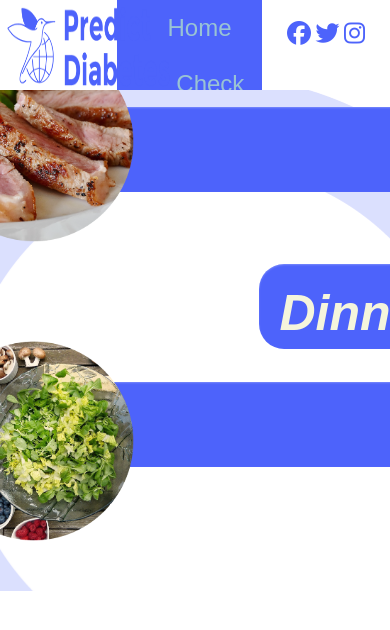
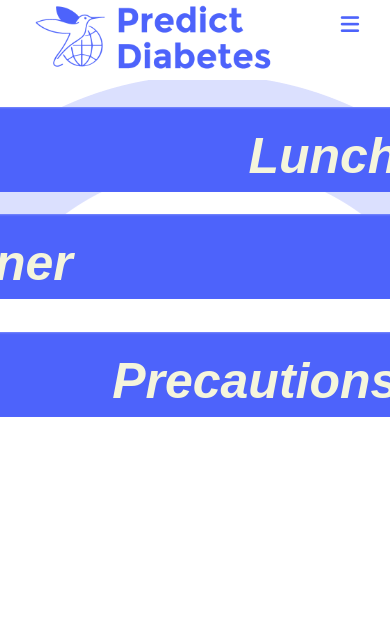
Before and after one commit to youssefkhaled20190/Diabetes-prediction-system, a Flask app: page /dietandprecautions in a window 390 px wide; the page is wider, and only the part inside the window is pictured. Shown: the top 630 px of that part. Run offline with Flask 3, Linux system fonts and the light colour scheme; a user stored in the database is signed in; parts of the project's set-up code (start-up, migrations or seed data) failed here and were passed over; some libraries are stand-ins or nearby versions.

Commit message:
made responsive navbar

```diff
--- a/website/static/css/diet.css
+++ b/website/static/css/diet.css
@@ -43,7 +43,7 @@ margin-right: 0;
   float: left;
   text-align: start;
   margin-right: -160px;
-  margin-left: 4%;
+  margin-left: -15%;
   margin-top: 1%;
   border-style: none;
   box-shadow: rgba(255, 255, 255, 0.26) 0 1px 2px inset;
@@ -167,9 +167,9 @@ background-color: beige;
   float: left;
   width: 812px;
   height: 214px;
-  margin-right: 299px;
-  margin-left: -72px;
 margin-top: -180px;
+margin-left: -406px;
+margin-right: 306px;
 }
 
 #lunch-btn{
@@ -278,12 +278,13 @@ height: 239px;
 margin: auto;
 margin-right: 0;
 margin-bottom: 99px;
+margin-top: -50px;
 }
 #dinner-btn{
   float: left;
   text-align: start;
   margin-right: -160px;
-  margin-left: 4%;
+  margin-left: -13%;
   margin-top: 1%;
   border-style: none;
   box-shadow: rgba(255, 255, 255, 0.26) 0 1px 2px inset;
@@ -377,8 +378,8 @@ background-color: beige;
 width: 812px;
 height: 250px;
 margin-top: -253px;
-margin-right: 299px;
-margin-left: -72px;
+margin-left: -406px;
+margin-right: 306px;
 
 }
 
--- a/website/static/css/main.css
+++ b/website/static/css/main.css
@@ -32,7 +32,7 @@ height: 100vh;
   margin: 0%;
   padding: 0%;
   width: 100%;
-  height: 90px;
+  height: 75px;
   position: sticky;
   top: 0;
   left: 0;
@@ -47,10 +47,6 @@ height: 100vh;
   width: 30%;
 }
 
-.site-header .icons{
-padding: 25px;
-  float: right;
-}
 .site-header .logo img{
 
   height: 80px;
@@ -59,7 +55,9 @@ padding: 25px;
 }
 
 .site-nav {
-  grid-area: nav;
+display: flex;
+align-items: center;
+justify-content: space-between;
 overflow: hidden;
   }
 
@@ -80,43 +78,111 @@ overflow: hidden;
 
 .site-nav a {
   color: #99c3d4;
-  display: block;
+  display: flex;
+  gap: 2rem;
   text-align: center;
   padding: 14px 16px;
   text-decoration: none;
   font-size: x-large;
 }
-
+.site-nav .icons{
+  padding: 25px;
+    float: right;
+  }
 .site-nav a:hover {
 font-weight: bolder;
 }
 
-@media only screen and (max-width: 600px) {
+.site-nav .toggle_btn{
+  color: #4D63FB;
+  font-size: 1.5rem;
+  cursor: pointer;
+  margin-right: 31px;
+  display: none;
+}
 
-  .site-nav ul {
-    text-align: center;
-    background-color: #4D63FB;
+.dropdown_menu{
+  display: none;
+position: fixed;
+right: 2rem;
+top: 60px;
+width: 300px;
+height: 0;
+background:rgba(77,99,251, 0.4);
+backdrop-filter: blur(100px);
+border-radius: 10px;
+overflow: hidden;
+transition: height 0.2s cubic-bezier(0.175, 0.885, 0.32, 1.275);
+}
+.dropdown_menu.open{
+  height: 300px;
+}
+
+.dropdown_menu li a{
+  color: white;
+  padding: 0.7rem;
+  display: flex;
+  align-items: center;
+  justify-content: center;
+}
+.dropdown_menu .icons_d{
+  padding: 25px;
+}
+.dropdown_menu .icons_d i{
+  display: flex;
+  justify-content: center;
+  position: fixed;
+}
+
+@media(max-width: 992px) {
+
+.site-nav a ,
+.site-nav .icons i{
+  display: none;
+}
+  .site-nav .toggle_btn{
+    display: block;
   }
-
+  .dropdown_menu{
+    display: block;
+  }
   .site-header{
     position: fixed;
   }
 
   .site-header .logo img{
-    width: 200px;
-    height: 100px;
-    margin-left: -24%;
+    height: 80px;
     float: left;
     padding-left: 30%;
+  }
+  .site-header {
+    height: 80px;
+  }
+
+
+
+}
+
+
+
+  .site-main{
+    grid-area: main;
   }
 
 
 
 
-}
-  .site-main{
-    grid-area: main;
-  }
+
+
+
+
+
+
+
+
+
+
+
 /*
   .site-footer{
     grid-area: footer;
--- /dev/null
+++ b/website/static/js/nav.js
@@ -0,0 +1,21 @@
+const toggleBtn=document.querySelector('.toggle_btn');
+const toggleBtnIcon=document.querySelector('.toggle_btn i');
+const dropDownMenu=document.querySelector('.dropdown_menu');
+toggleBtn.onclick=function(){
+  dropDownMenu.classList.toggle('open');
+  const isOpen=dropDownMenu.classList.contains('open')
+
+  toggleBtnIcon.classList=isOpen
+  ?'fa-solid fa-xmark'
+  :'fa-solid fa-bars fa-sm'
+}
+
+function closeNavbarMenu(event) {
+  if (!dropDownMenu.contains(event.target) && !toggleBtn.contains(event.target) && dropDownMenu.classList.contains('open')) {
+    dropDownMenu.classList.remove('open');
+    toggleBtnIcon.classList = 'fa-solid fa-bars fa-sm';
+    // set class to bar icon if menu is closed
+  }
+}
+
+window.addEventListener('click', closeNavbarMenu);
--- a/website/templates/base.html
+++ b/website/templates/base.html
@@ -5,8 +5,11 @@
   <meta charset="UTF-8">
   <link rel="icon" href="static/Logo_N-01.png" sizes="16x16 32x32">
   <meta name="viewport" content="width=device-width, initial-scale=1">
+  <link rel="stylesheet" href="https://cdnjs.cloudflare.com/ajax/libs/font-awesome/6.4.0/css/all.min.css"
+   integrity="sha512-iecdLmaskl7CVkqkXNQ/ZH/XLlvWZOJyj7Yy7tcenmpD1ypASozpmT/E0iPtmFIB46ZmdtAc9eNBvH0H/ZpiBw=="
+   crossorigin="anonymous" referrerpolicy="no-referrer" />
+
   <link rel="stylesheet" type="text/css" href="{{url_for('static' ,filename='css/main.css')}}" />
-  <link rel="stylesheet" href="https://cdnjs.cloudflare.com/ajax/libs/font-awesome/4.7.0/css/font-awesome.min.css">
   <script src="https://kit.fontawesome.com/51a791caa3.js" crossorigin="anonymous"></script>
 
 
@@ -32,15 +35,6 @@
     <div class="logo">
       <img src="static/Logo-01.png">
     </div>
-    <div class="icons">
-      <i class="fa-brands fa-facebook fa-xl" style="color: #4d63fb;"></i>
-
-      <i class="fa-brands fa-twitter fa-xl" style="color: #4d63fb;"></i>
-
-      <i class="fa-brands fa-instagram fa-xl" style="color: #4d63fb;"></i>
-    </div>
-
-
     <nav class=" child site-nav">
       <ul>
 
@@ -54,13 +48,47 @@
         {% else %}
         <li><a href="/signup">Sign Up</a></li>
         <li><a href="/login">Login</a></li>
-
-
         {% endif %}
-
-
       </ul>
 
+      <div class="icons">
+        <i class="fa-brands fa-facebook fa-xl" style="color: #4d63fb;"></i>
+
+        <i class="fa-brands fa-twitter fa-xl" style="color: #4d63fb;"></i>
+
+        <i class="fa-brands fa-instagram fa-xl" style="color: #4d63fb;"></i>
+      </div>
+
+      <div class="toggle_btn">
+        <i class="fa-solid fa-bars fa-sm"></i>
+      </div>
+
+        <div class="dropdown_menu">
+          <ul>
+
+            <li><a href="/">Home</a></li>
+
+            {% if user.is_authenticated %}
+            <li><a href="/form">Check Diabetes</a></li>
+            <li><a href="/doctors">Doctors</a></li>
+            <br>
+            <li><a href="/dietandprecautions">Diet</a></li>
+            <br>
+            <li><a href="/logout">Logout</a></li>
+            {% else %}
+            <li><a href="/signup">Sign Up</a></li>
+            <li><a href="/login">Login</a></li>
+            {% endif %}
+          </ul>
+
+          <div class="icons_d">
+            <i class="fa-brands fa-facebook fa-xl" style="color: #4d63fb; padding-left: 66px;"></i>
+
+            <i class="fa-brands fa-twitter fa-xl" style="color: #4d63fb;padding-left: 32px;"></i>
+
+            <i class="fa-brands fa-instagram fa-xl" style="color: #4d63fb;"></i>
+          </div>
+        </div>
     </nav>
   </header>
   {% with messages = get_flashed_messages(with_categories=true) %} {% if
@@ -100,6 +128,7 @@
 </footer>
 -->
 </div>
+<script src="{{url_for('static' ,filename='js/nav.js')}}"></script>
 
   <!-- <script src="https://code.jquery.com/jquery-3.2.1.slim.min.js"
     integrity="sha384-KJ3o2DKtIkvYIK3UENzmM7KCkRr/rE9/Qpg6aAZGJwFDMVNA/GpGFF93hXpG5KkN"
--- a/website/templates/diet.html
+++ b/website/templates/diet.html
@@ -152,6 +152,6 @@
     <img src="static/Diet-04.png" alt="pre" class="image-four" />
   </div>
   <!--end forth choice zone-->
-</div>
-<script src="{{url_for('static' ,filename='js/diet.js')}}"></script>
+</div><script src="{{url_for('static' ,filename='js/diet.js')}}"></script>
+
 {% endblock %}
```
Also changed, not shown: website/static/css/login.css (+46 -6 lines), website/static/css/signup.css (+46 -2 lines).
